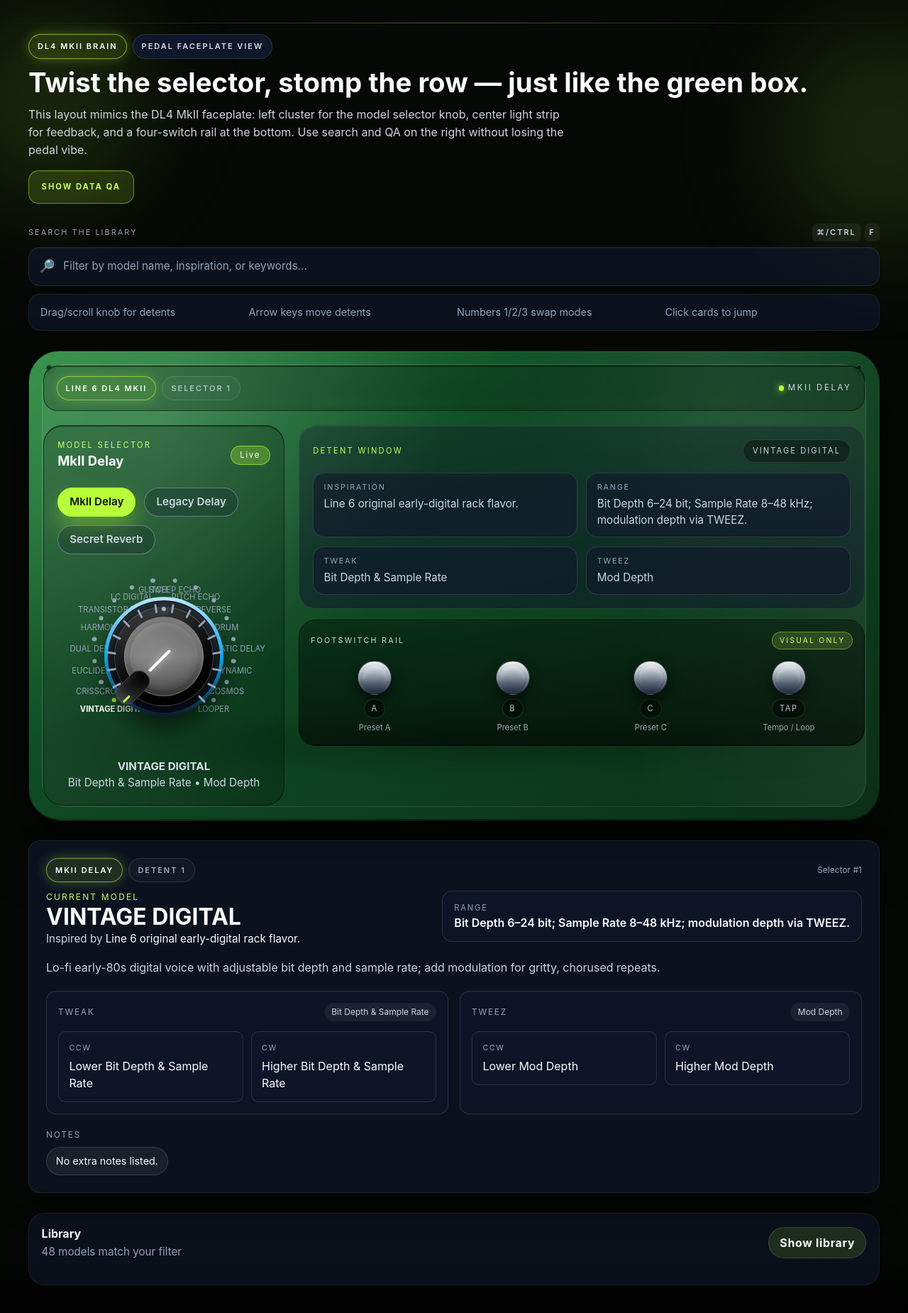
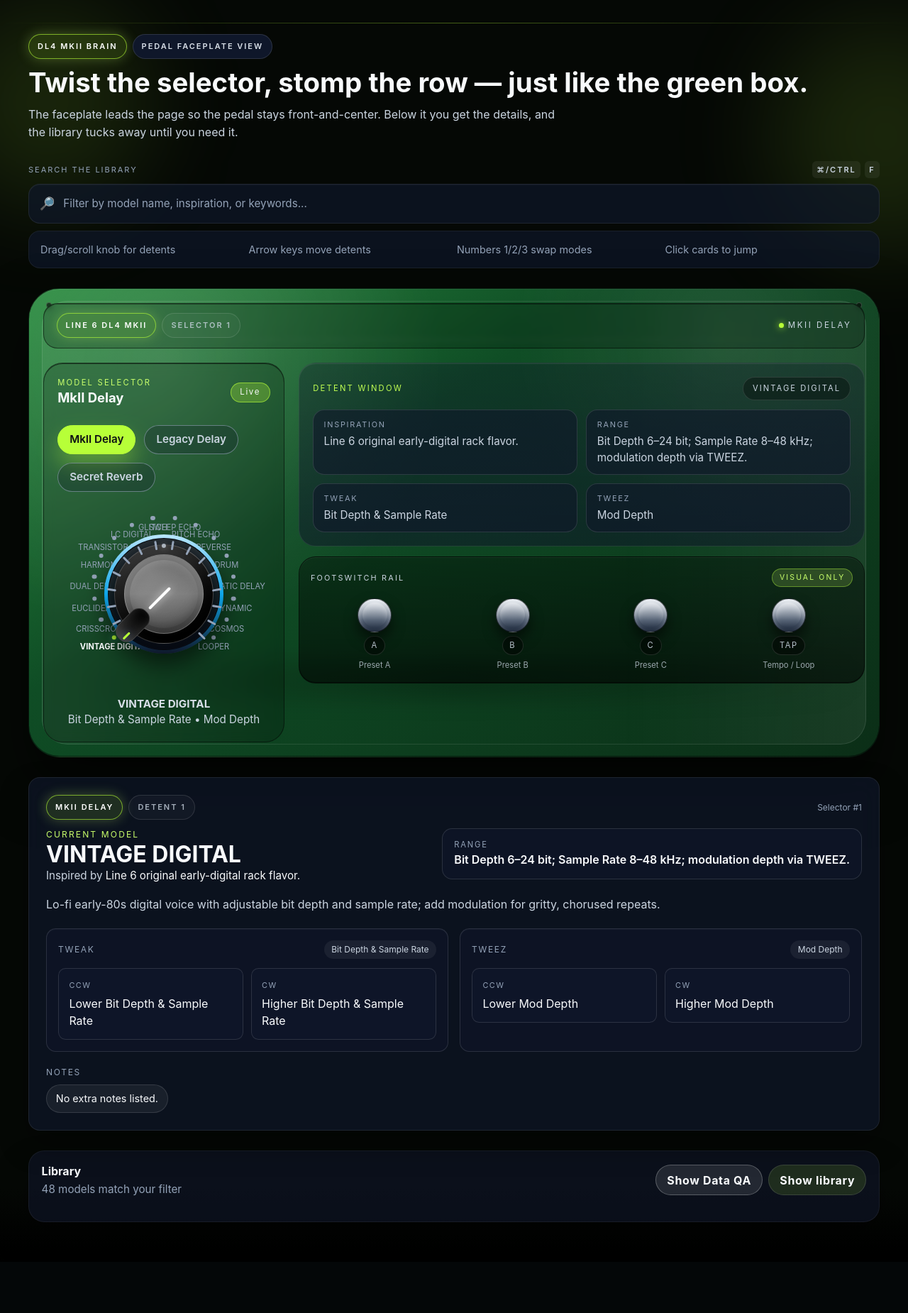
Before and after one commit to salmanj1/MacDLmkII, a React (Vite) app: page / in a window 1280 px wide. Shown: the top 1850 px of the page at 71% size. After the commit the page ends 1778 px from the top, so only its background shows below. Built offline with nearby package versions, Linux system fonts and the light colour scheme.

Commit message:
optimizing

```diff
--- a/src/App.module.less
+++ b/src/App.module.less
@@ -110,6 +110,7 @@
   align-items: center;
   justify-content: space-between;
   gap: 0.75rem;
+  flex-wrap: wrap;
 }
 
 .libraryTitle {
@@ -122,6 +123,13 @@
   margin: 0.2rem 0 0;
   color: @textMuted;
   font-size: 0.95rem;
+}
+
+.libraryActions {
+  display: flex;
+  align-items: center;
+  gap: 0.5rem;
+  flex-wrap: wrap;
 }
 
 .libraryToggle {
@@ -146,6 +154,18 @@
 
 .libraryToggle:active {
   transform: translateY(1px);
+}
+
+.qaToggle {
+  background: fade(@textPrimary, 10%);
+  border-color: fade(@textPrimary, 25%);
+}
+
+.qaToggle[aria-pressed='true'] {
+  background: fade(@glow, 18%);
+  border-color: fade(@glow, 55%);
+  color: lighten(@glow, 8%);
+  box-shadow: 0 10px 22px fade(@glow, 12%);
 }
 
 .libraryBody {
--- a/src/App.tsx
+++ b/src/App.tsx
@@ -61,10 +61,7 @@
         </div>
 
         <main className={styles.main}>
-          <HeroHeader
-            showQa={showQa}
-            onToggleQa={() => setShowQa((prev) => !prev)}
-          />
+          <HeroHeader />
 
           {loadingError && <p className={styles.error}>{loadingError}</p>}
 
@@ -106,6 +103,15 @@
                     : `${filteredEffects.length} models match your filter`}
                 </p>
               </div>
+              <div className={styles.libraryActions}>
+                <button
+                  type="button"
+                  className={`${styles.libraryToggle} ${styles.qaToggle}`}
+                  aria-pressed={showQa}
+                  onClick={() => setShowQa((prev) => !prev)}
+                >
+                  {showQa ? 'Hide Data QA' : 'Show Data QA'}
+                </button>
                 <button
                   type="button"
                   className={styles.libraryToggle}
@@ -114,6 +120,7 @@
                 >
                   {libraryOpen ? 'Hide library' : 'Show library'}
                 </button>
+              </div>
             </div>
 
             <div
--- a/src/components/organisms/HeroHeader/HeroHeader.module.less
+++ b/src/components/organisms/HeroHeader/HeroHeader.module.less
@@ -33,30 +33,3 @@
   color: @textSecondary;
   line-height: 1.55;
 }
-
-.qaButton {
-  border-radius: 0.9rem;
-  border: 1px solid fade(@glow, 45%);
-  background: fade(@glow, 14%);
-  padding: 0.9rem 1.1rem;
-  text-transform: uppercase;
-  letter-spacing: 0.18em;
-  font-size: 0.7rem;
-  font-weight: 700;
-  color: lighten(@glow, 10%);
-  cursor: pointer;
-  transition:
-    border-color 140ms ease,
-    background 140ms ease,
-    transform 140ms ease;
-  box-shadow: inset 0 1px 0 fade(#fff, 8%);
-}
-
-.qaButton:hover {
-  border-color: lighten(@glow, 10%);
-  background: fade(@glow, 20%);
-}
-
-.qaButton:active {
-  transform: translateY(1px);
-}
--- a/src/components/organisms/HeroHeader/HeroHeader.tsx
+++ b/src/components/organisms/HeroHeader/HeroHeader.tsx
@@ -1,36 +1,25 @@
 import Pill from '../../atoms/Pill/Pill';
 import styles from './HeroHeader.module.less';
 
-type HeroHeaderProps = {
-  showQa: boolean;
-  onToggleQa: () => void;
-};
-
 /**
- * Top-of-page messaging plus QA toggle control. Keeps copy and metadata grouped so
- * the rest of the layout can focus purely on the pedal visualization.
+ * Top-of-page messaging that sets the vibe before the faceplate takes over.
  */
-const HeroHeader = ({ showQa, onToggleQa }: HeroHeaderProps) => {
+const HeroHeader = () => {
   return (
     <header className={styles.header}>
       <div className={styles.copy}>
         <div className={styles.pillRow}>
-          <Pill tone="glow">DL4 MkII Brain</Pill>
-          <Pill tone="inverse">Pedal faceplate view</Pill>
+          <Pill tone="glow">DL4 MKII BRAIN</Pill>
+          <Pill tone="inverse">PEDAL FACEPLATE VIEW</Pill>
         </div>
         <h1 className={styles.title}>
           Twist the selector, stomp the row — just like the green box.
         </h1>
         <p className={styles.lede}>
-          This layout mimics the DL4 MkII faceplate: left cluster for the model
-          selector knob, center light strip for feedback, and a four-switch rail
-          at the bottom. Use search and QA on the right without losing the pedal
-          vibe.
+          The faceplate leads the page so the pedal stays front-and-center. Below
+          it you get the details, and the library tucks away until you need it.
         </p>
       </div>
-      <button type="button" onClick={onToggleQa} className={styles.qaButton}>
-        {showQa ? 'Hide data QA' : 'Show data QA'}
-      </button>
     </header>
   );
 };
```
Lines whose indentation alone changed are shown as unchanged.
